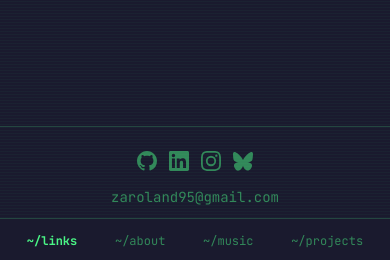
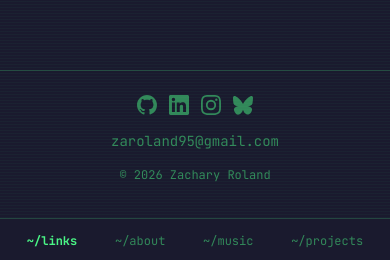
Before and after one commit to Zachary-Roland/link-in-bio, a React (Vite) app: page / in a window 390 px wide. Shown: the part 581-841 px from the top of the page. Built offline with nearby package versions, Linux system fonts and the light colour scheme; no server answers; the database is empty.

Commit message:
fix: footer padding to clear fixed mobile nav bar

```diff
--- a/src/App.tsx
+++ b/src/App.tsx
@@ -10,7 +10,7 @@
       <Sidebar />
       <div className="flex-1 flex flex-col">
         <MobileNav />
-        <main className="flex-1 overflow-y-auto pb-14 md:pb-0">
+        <main className="flex-1 overflow-y-auto pb-20 md:pb-0">
           <Suspense
             fallback={
               <div className="flex items-center justify-center min-h-screen">
--- a/src/components/Footer.tsx
+++ b/src/components/Footer.tsx
@@ -2,7 +2,7 @@
 
 export default function Footer() {
   return (
-    <footer className="border-t border-terminal-green-faint md:mt-auto px-4 py-6">
+    <footer className="border-t border-terminal-green-faint md:mt-auto px-4 py-6 pb-20 md:pb-6">
       <div className="flex flex-col items-center gap-4">
         {/* Social icons: visible on mobile, hidden on desktop (sidebar has them) */}
         <SocialIcons className="md:hidden" />
```
